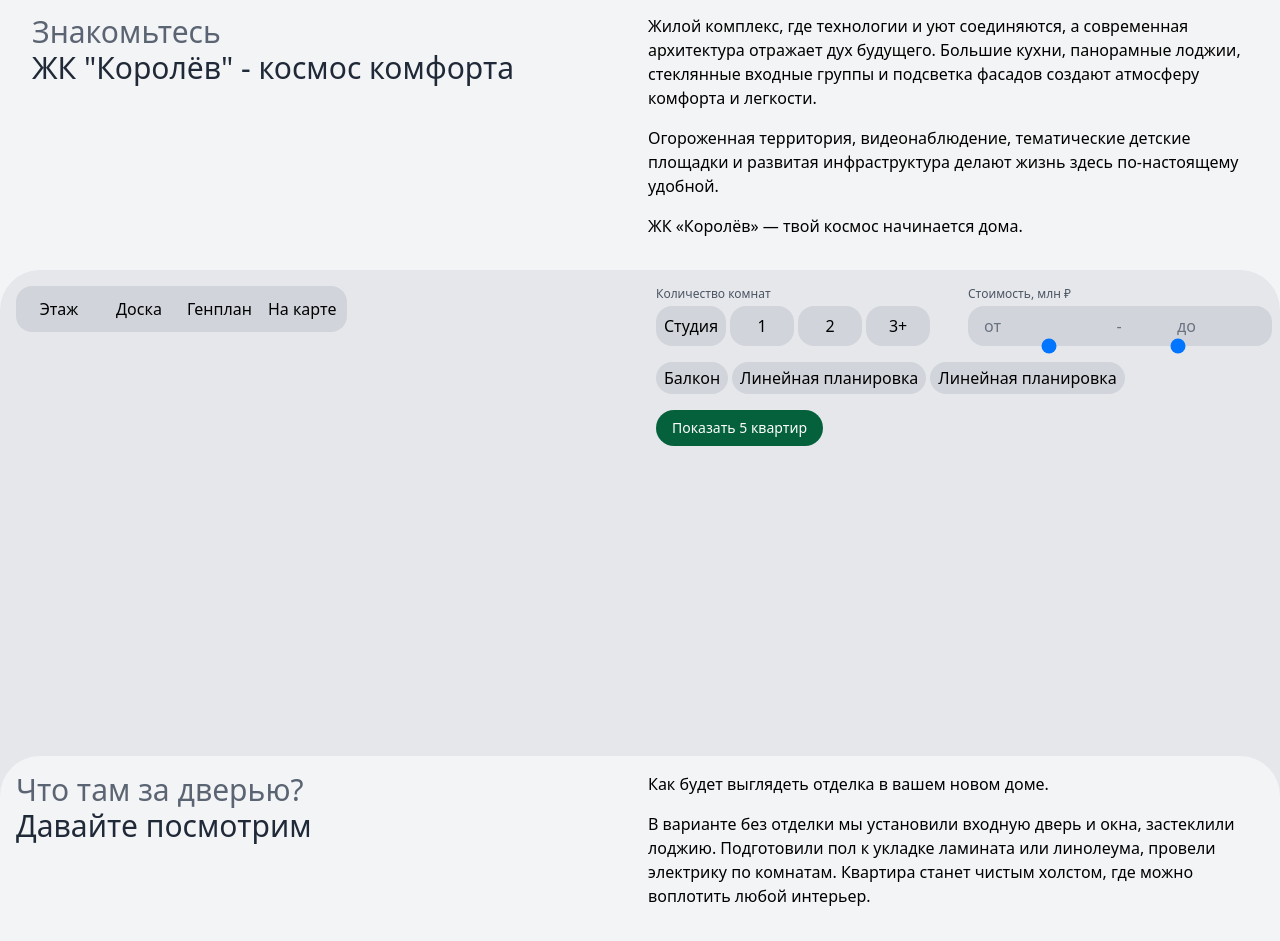
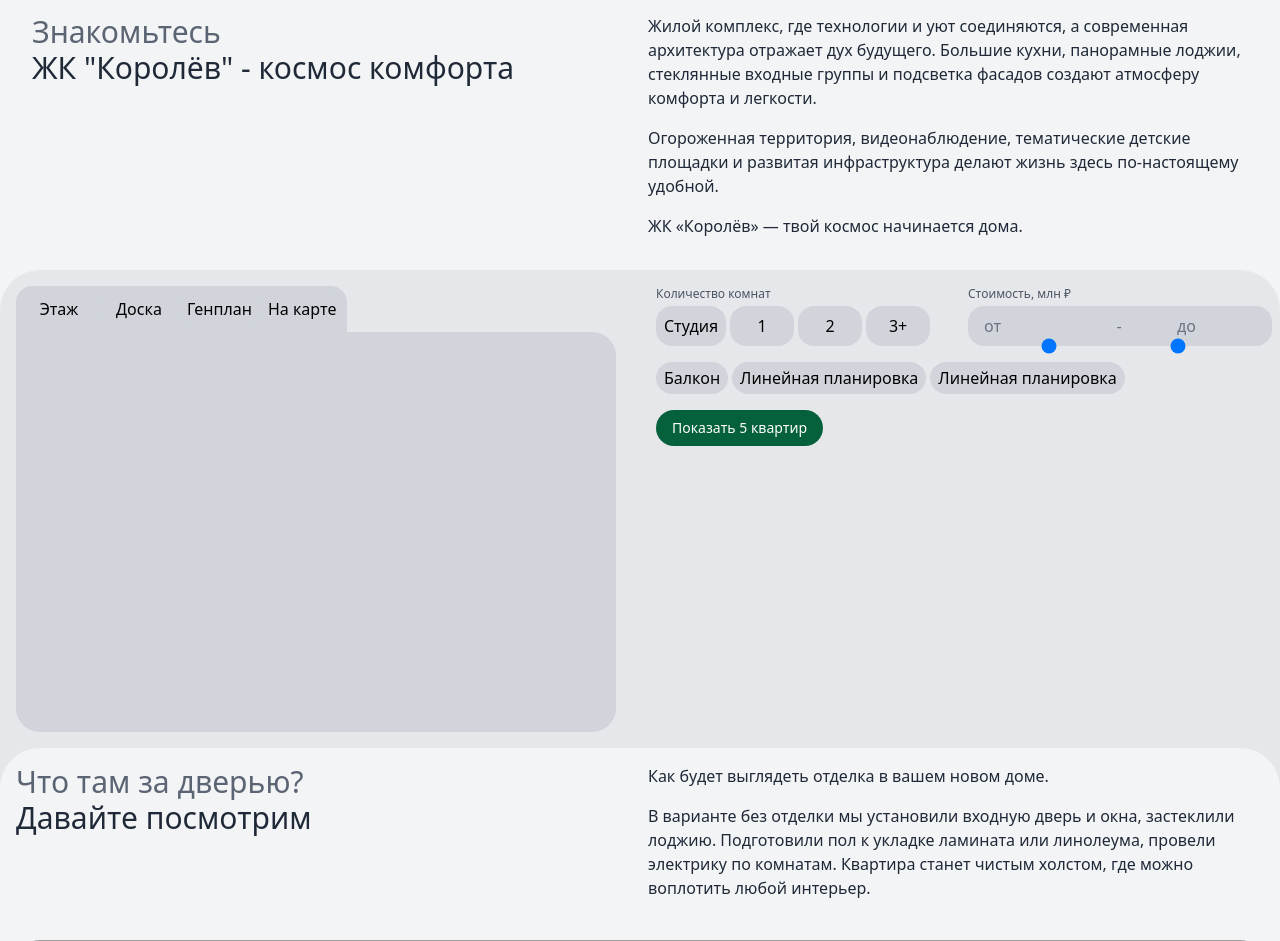
Before and after one commit to cyberfantom2000/selstroy, a Python web app: template frontend/templates/pages/project.html in a window 1280 px wide. Shown: the part 534-1475 px from the top of the page. Run offline with Jinja, Linux system fonts and the light colour scheme; the template is opened without the code that fills it, so the values that code supplies are empty; style sheets or scripts are compiled from the project's sources; grey boxes are pictures that could not be loaded.

Commit message:
add flats page, added dark mode for project page

```diff
--- a/frontend/templates/pages/project.html
+++ b/frontend/templates/pages/project.html
@@ -10,10 +10,10 @@
 
             <div class="grid grid-cols-1 lg:grid-cols-2 p-4 gap-4">
                 <div class="flex flex-1 flex-col">
-                    <h2 class="text-3xl font-medium text-gray-550">Знакомьтесь</h2>
-                    <h2 class="text-3xl font-medium text-gray-800">ЖК "Королёв" - космос комфорта</h2>
+                    <h2 class="text-3xl font-medium text-gray-550 dark:text-gray-400">Знакомьтесь</h2>
+                    <h2 class="text-3xl font-medium text-gray-800 dark:text-gray-300">ЖК "Королёв" - космос комфорта</h2>
                 </div>
-                <div class="flex flex-1 flex-col gap-4">
+                <div class="flex flex-1 flex-col gap-4 text-gray-800 dark:text-gray-400">
                     <p>
                         Жилой комплекс, где технологии и уют соединяются, а современная архитектура отражает дух будущего. Большие кухни,
                         панорамные лоджии, стеклянные входные группы и подсветка фасадов создают атмосферу комфорта и легкости.
@@ -29,83 +29,83 @@
             </div>
         </div>
 
-        <div class="rounded-t-[2.5rem] bg-gray-200">
+        <div class="rounded-t-[2.5rem] bg-gray-200 dark:bg-gray-800">
             <div class="max-w-xl md:max-w-4xl lg:max-w-7xl mx-auto">
                 <div class="grid grid-cols-1 md:grid-cols-2 gap-4">
-                    <div class="flex flex-1 flex-col items-center justify-center p-4 gap-2">
+                    <div class="flex flex-1 flex-col items-center justify-center p-4">
                         <div class="flex w-full justify-start">
-                            <div class="flex flex-row flex-wrap bg-gray-300 rounded-2xl p-[3px]">
+                            <div class="flex flex-row flex-wrap bg-gray-300 dark:bg-gray-600 rounded-2xl rounded-br-none rounded-bl-none p-[3px]">
                                 <label class="inline-flex items-center cursor-pointer">
                                     <input type="checkbox" class="peer hidden" />
-                                    <div class="min-w-20 flex items-center justify-center rounded-2xl p-2 bg-gray-300 hover:bg-primary-500 transition peer-checked:bg-primary-500 text-black hover:text-gray-200 peer-checked:text-gray-200">
+                                    <div class="min-w-20 flex items-center justify-center rounded-2xl p-2 bg-gray-300 dark:bg-gray-600 hover:bg-primary-500 transition peer-checked:bg-primary-500 text-black dark:text-gray-300 hover:text-gray-200 peer-checked:text-gray-200">
                                         <span>Этаж</span>
                                     </div>
                                 </label>
                                 <label class="inline-flex items-center cursor-pointer">
                                     <input type="checkbox" class="peer hidden" />
-                                    <div class="min-w-20 flex items-center justify-center rounded-2xl p-2 bg-gray-300 hover:bg-primary-500 transition peer-checked:bg-primary-500 text-black hover:text-gray-200 peer-checked:text-gray-200">
+                                    <div class="min-w-20 flex items-center justify-center rounded-2xl p-2 bg-gray-300 dark:bg-gray-600 hover:bg-primary-500 transition peer-checked:bg-primary-500 text-black dark:text-gray-300 hover:text-gray-200 peer-checked:text-gray-200">
                                         <span>Доска</span>
                                     </div>
                                 </label>
                                 <label class="inline-flex items-center cursor-pointer">
                                     <input type="checkbox" class="peer hidden" />
-                                    <div class="min-w-20 flex items-center justify-center rounded-2xl p-2 bg-gray-300 hover:bg-primary-500 transition peer-checked:bg-primary-500 text-black hover:text-gray-200 peer-checked:text-gray-200">
+                                    <div class="min-w-20 flex items-center justify-center rounded-2xl p-2 bg-gray-300 dark:bg-gray-600 hover:bg-primary-500 transition peer-checked:bg-primary-500 text-black dark:text-gray-300 hover:text-gray-200 peer-checked:text-gray-200">
                                         <span>Генплан</span>
                                     </div>
                                 </label>
                                 <label class="inline-flex items-center cursor-pointer">
                                     <input type="checkbox" class="peer hidden" />
-                                    <div class="min-w-20 flex items-center justify-center rounded-2xl p-2 bg-gray-300 hover:bg-primary-500 transition peer-checked:bg-primary-500 text-black hover:text-gray-200 peer-checked:text-gray-200">
+                                    <div class="min-w-20 flex items-center justify-center rounded-2xl p-2 bg-gray-300 dark:bg-gray-600 hover:bg-primary-500 transition peer-checked:bg-primary-500 text-black dark:text-gray-300 hover:text-gray-200 peer-checked:text-gray-200">
                                         <span>На карте</span>
                                     </div>
                                 </label>
                             </div>
                         </div>
 
-                        <div class="flex w-full min-h-[300px] md:min-h-[400px]">
-                            <svg class="w-full text-black">
+                        <div class="flex w-full min-h-[300px] md:min-h-[400px] bg-gray-300 dark:bg-gray-600 rounded-3xl rounded-tl-none p-2">
+                            <svg class="w-full text-black ">
                                 <use href="/static/svg/korolev-floor.svg#img"></use>
                             </svg>
                         </div>
 
-                        <div class="flex w-full min-h-[300px] md:min-h-[400px] hidden">
+                        <div class="flex w-full min-h-[300px] md:min-h-[400px] bg-gray-300 dark:bg-gray-600 rounded-3xl rounded-tl-none p-2 hidden">
                             {% include 'components/dynamic-image.html' %}
                         </div>
 
-                        <div class="flex w-full min-h-[300px] md:min-h-[400px] hidden">
+                        <div class="flex w-full min-h-[300px] md:min-h-[400px] bg-gray-300 dark:bg-gray-600 rounded-3xl rounded-tl-none p-2 hidden">
                             {% include 'components/dynamic-image.html' %}
                         </div>
 
-                        <div class="flex w-full min-h-[300px] md:min-h-[400px] hidden">
+                        <div class="flex w-full min-h-[300px] md:min-h-[400px] bg-gray-300 dark:bg-gray-600 rounded-3xl rounded-tl-none p-2 hidden">
                             <iframe class="rounded-xl w-full h-full" src="https://yandex.ru/map-widget/v1/?um=constructor%3A067d714827d96e0f2fb3e273d50251a07fd3f7f8620f798f09126cba41ed185c&amp;source=constructor" frameborder="0"></iframe>
                         </div>
                     </div>
                     <div class="flex flex-1 flex-col gap-4 py-4 px-2">
                         <div class="flex flex-col lg:flex-row gap-2">
                             <div class="flex flex-col gap-1 w-full">
-                                <span class="text-xs text-gray-600">Количество комнат</span>
+                                <span class="text-xs text-gray-600 dark:text-gray-500">Количество комнат</span>
                                 <div class="flex flex-row flex-wrap gap-1">
                                     <label class="inline-flex items-center cursor-pointer">
                                         <input type="checkbox" class="peer hidden" />
-                                        <div class="min-w-16 flex items-center justify-center rounded-2xl p-2 bg-gray-300 hover:bg-primary-500 transition peer-checked:bg-primary-500 text-black hover:text-gray-200 peer-checked:text-gray-200">
+                                        <div class="min-w-16 flex items-center justify-center rounded-2xl p-2 bg-gray-300 dark:bg-gray-600 hover:bg-primary-500 transition peer-checked:bg-primary-500 text-black dark:text-gray-300 hover:text-gray-200 peer-checked:text-gray-200">
                                             <span>Студия</span>
                                         </div>
                                     </label>
                                     <label class="inline-flex items-center cursor-pointer">
                                         <input type="checkbox" class="peer hidden" />
-                                        <div class="min-w-16 flex items-center justify-center rounded-2xl p-2 bg-gray-300 hover:bg-primary-500 transition peer-checked:bg-primary-500 text-black hover:text-gray-200 peer-checked:text-gray-200">
+                                        <div class="min-w-16 flex items-center justify-center rounded-2xl p-2 bg-gray-300 dark:bg-gray-600 hover:bg-primary-500 transition peer-checked:bg-primary-500 text-black dark:text-gray-300 hover:text-gray-200 peer-checked:text-gray-200">
                                             <span>1</span>
                                         </div>
                                     </label>
                                     <label class="inline-flex items-center cursor-pointer">
                                         <input type="checkbox" class="peer hidden" />
-                                        <div class="min-w-16 flex items-center justify-center rounded-2xl p-2 bg-gray-300 hover:bg-primary-500 transition peer-checked:bg-primary-500 text-black hover:text-gray-200 peer-checked:text-gray-200">
+                                        <div class="min-w-16 flex items-center justify-center rounded-2xl p-2 bg-gray-300 dark:bg-gray-600 hover:bg-primary-500 transition peer-checked:bg-primary-500 text-black dark:text-gray-300 hover:text-gray-200 peer-checked:text-gray-200">
                                             <span>2</span>
                                         </div>
                                     </label>
                                     <label class="inline-flex items-center cursor-pointer">
                                         <input type="checkbox" class="peer hidden" />
-                                        <div class="min-w-16 flex items-center justify-center rounded-2xl p-2 bg-gray-300 hover:bg-primary-500 transition peer-checked:bg-primary-500 text-black hover:text-gray-200 peer-checked:text-gray-200">
+                                        <div class="min-w-16 flex items-center justify-center rounded-2xl p-2 bg-gray-300 dark:bg-gray-600 hover:bg-primary-500 transition peer-checked:bg-primary-500 text-black dark:text-gray-300 hover:text-gray-200 peer-checked:text-gray-200">
                                             <span>3+</span>
                                         </div>
                                     </label>
@@ -113,17 +113,17 @@
                             </div>
 
                             <div class="relative flex flex-col gap-1 w-full">
-                                <span class="text-xs text-gray-600">Стоимость, млн ₽</span>
-                                <div class="relative flex flex-col bg-gray-300 rounded-2xl gap-2 p-2">
+                                <span class="text-xs text-gray-600 dark:text-gray-500">Стоимость, млн ₽</span>
+                                <div class="relative flex flex-col bg-gray-300 dark:bg-gray-600 rounded-2xl gap-2 p-2">
                                     <div class="flex items-center justify-between gap-2 px-2">
                                         <div class="flex items-center gap-1">
-                                            <span class="text-gray-500">от</span>
-                                            <input type="number" class="w-14 outline-none bg-transparent no-spin">
+                                            <span class="text-gray-500 dark:text-gray-400">от</span>
+                                            <input type="number" class="w-14 outline-none bg-transparent no-spin text-black dark:text-gray-300">
                                         </div>
-                                        <span class="text-gray-500">-</span>
+                                        <span class="text-gray-500 dark:text-gray-400">-</span>
                                         <div class="flex items-center gap-1">
-                                            <span class="text-gray-500">до</span>
-                                            <input type="number" class="w-14 outline-none bg-transparent no-spin ">
+                                            <span class="text-gray-500 dark:text-gray-400">до</span>
+                                            <input type="number" class="w-14 outline-none bg-transparent no-spin text-black dark:text-gray-300">
                                         </div>
                                     </div>
                                     <div class="absolute -bottom-2 flex flex-row px-2">
@@ -137,19 +137,19 @@
                         <div class="flex flex-row flex-wrap gap-1">
                             <label class="inline-flex items-center cursor-pointer">
                                 <input type="checkbox" class="peer hidden" />
-                                <div class="min-w-16 flex items-center justify-center rounded-2xl py-1 px-2 bg-gray-300 hover:bg-primary-500 transition peer-checked:bg-primary-500 text-black hover:text-gray-200 peer-checked:text-gray-200">
+                                <div class="min-w-16 flex items-center justify-center rounded-2xl py-1 px-2 bg-gray-300 dark:bg-gray-600 hover:bg-primary-500 transition peer-checked:bg-primary-500 text-black dark:text-gray-300 hover:text-gray-200 peer-checked:text-gray-200">
                                     <span>Балкон</span>
                                 </div>
                             </label>
                             <label class="inline-flex items-center cursor-pointer">
                                 <input type="checkbox" class="peer hidden" />
-                                <div class="min-w-16 flex items-center justify-center rounded-2xl py-1 px-2 bg-gray-300 hover:bg-primary-500 transition peer-checked:bg-primary-500 text-black hover:text-gray-200 peer-checked:text-gray-200">
+                                <div class="min-w-16 flex items-center justify-center rounded-2xl py-1 px-2 bg-gray-300 dark:bg-gray-600 hover:bg-primary-500 transition peer-checked:bg-primary-500 text-black dark:text-gray-300 hover:text-gray-200 peer-checked:text-gray-200">
                                     <span>Линейная планировка</span>
                                 </div>
                             </label>
                             <label class="inline-flex items-center cursor-pointer">
                                 <input type="checkbox" class="peer hidden" />
-                                <div class="min-w-16 flex items-center justify-center rounded-2xl py-1 px-2 bg-gray-300 hover:bg-primary-500 transition peer-checked:bg-primary-500 text-black hover:text-gray-200 peer-checked:text-gray-200">
+                                <div class="min-w-16 flex items-center justify-center rounded-2xl py-1 px-2 bg-gray-300 dark:bg-gray-600 hover:bg-primary-500 transition peer-checked:bg-primary-500 text-black dark:text-gray-300 hover:text-gray-200 peer-checked:text-gray-200">
                                     <span>Линейная планировка</span>
                                 </div>
                             </label>
@@ -162,15 +162,15 @@
             </div>
         </div>
 
-        <div class="bg-gray-200">
-            <div class="rounded-t-[2.5rem] bg-gray-100">
+        <div class="bg-gray-200 dark:bg-gray-800">
+            <div class="rounded-t-[2.5rem] bg-gray-100 dark:bg-gray-840">
                 <div class="flex flex-col gap-2 max-w-xl md:max-w-4xl lg:max-w-7xl mx-auto">
                     <div class="grid grid-cols-1 lg:grid-cols-2 p-4 gap-4">
                         <div class="flex flex-1 flex-col">
-                            <h2 class="text-3xl font-medium text-gray-550">Что там за дверью?</h2>
-                            <h2 class="text-3xl font-medium text-gray-800">Давайте посмотрим</h2>
+                            <h2 class="text-3xl font-medium text-gray-550 dark:text-gray-400">Что там за дверью?</h2>
+                            <h2 class="text-3xl font-medium text-gray-800 dark:text-gray-300">Давайте посмотрим</h2>
                         </div>
-                        <div class="flex flex-1 flex-col gap-4">
+                        <div class="flex flex-1 flex-col gap-4 text-gray-800 dark:text-gray-400">
                             <p>
                                 Как будет выглядеть отделка в вашем новом доме.
                             </p>
@@ -185,10 +185,10 @@
 
                     <div class="grid grid-cols-1 lg:grid-cols-2 p-4 gap-4">
                         <div class="flex flex-1 flex-col">
-                            <h2 class="text-3xl font-medium text-gray-550">Благоустройство</h2>
-                            <h2 class="text-3xl font-medium text-gray-800">Размеренная жизнь в спальном районе</h2>
+                            <h2 class="text-3xl font-medium text-gray-550 dark:text-gray-400">Благоустройство</h2>
+                            <h2 class="text-3xl font-medium text-gray-800 dark:text-gray-300">Размеренная жизнь в спальном районе</h2>
                         </div>
-                        <div class="flex flex-1 flex-col gap-4">
+                        <div class="flex flex-1 flex-col gap-4 text-gray-800 dark:text-gray-400">
                             <p>
                                 Мы ценим приватность резидентов ЖК «Королёв» и их гостей, поэтому дворовая территория будет огорожена,
                                 а входные группы снабжены умными домофонами — безопасность и удобство без посторонних.
@@ -205,10 +205,10 @@
 
                     <div class="grid grid-cols-1 lg:grid-cols-2 p-4 gap-4">
                         <div class="flex flex-1 flex-col">
-                            <h2 class="text-3xl font-medium text-gray-550">Траспортная доступность</h2>
-                            <h2 class="text-3xl font-medium text-gray-800">До любой локации удобно и быстро</h2>
+                            <h2 class="text-3xl font-medium text-gray-550 dark:text-gray-400">Траспортная доступность</h2>
+                            <h2 class="text-3xl font-medium text-gray-800 dark:text-gray-300">До любой локации удобно и быстро</h2>
                         </div>
-                        <div class="flex flex-1 flex-col gap-4">
+                        <div class="flex flex-1 flex-col gap-4 text-gray-800 dark:text-gray-400">
                             <p>
                                 Куда бы вы ни запланировали отправиться, ЖК «Королёв» — это идеальное начало маршрута.
                                 Рядом главные улицы, Большая-Московская и Большая Санкт-Петербургская, которые доведут вас до театров,
@@ -228,34 +228,34 @@
 
         </div>
 
-        <div class="rounded-t-[2.5rem] bg-gray-200">
+        <div class="rounded-t-[2.5rem] bg-gray-200 dark:bg-gray-800">
             <div class="flex flex-col gap-2 max-w-xl md:max-w-4xl lg:max-w-7xl mx-auto p-4">
                 <div class="flex w-full py-2">
-                    <h2 class="text-3xl font-medium text-gray-800">Выбирите квартиру</h2>
+                    <h2 class="text-3xl font-medium text-gray-800 dark:text-gray-300">Выбирите квартиру</h2>
                 </div>
                 <div class="w-full">
                     <div class="flex flex-row flex-wrap gap-1">
                         <label class="inline-flex items-center cursor-pointer">
                             <input type="checkbox" class="peer hidden" />
-                            <div class="min-w-16 flex items-center justify-center rounded-2xl p-2 bg-gray-300 hover:bg-primary-500 transition peer-checked:bg-primary-500 text-black hover:text-gray-200 peer-checked:text-gray-200">
+                            <div class="min-w-16 flex items-center justify-center rounded-2xl py-1 px-2 bg-gray-300 dark:bg-gray-600 hover:bg-primary-500 transition peer-checked:bg-primary-500 text-black dark:text-gray-300 hover:text-gray-200 peer-checked:text-gray-200">
                                 <span>Студия</span>
                             </div>
                         </label>
                         <label class="inline-flex items-center cursor-pointer">
                             <input type="checkbox" class="peer hidden" />
-                            <div class="min-w-16 flex items-center justify-center rounded-2xl p-2 bg-gray-300 hover:bg-primary-500 transition peer-checked:bg-primary-500 text-black hover:text-gray-200 peer-checked:text-gray-200">
+                            <div class="min-w-16 flex items-center justify-center rounded-2xl py-1 px-2 bg-gray-300 dark:bg-gray-600 hover:bg-primary-500 transition peer-checked:bg-primary-500 text-black dark:text-gray-300 hover:text-gray-200 peer-checked:text-gray-200">
                                 <span>1</span>
                             </div>
                         </label>
                         <label class="inline-flex items-center cursor-pointer">
                             <input type="checkbox" class="peer hidden" />
-                            <div class="min-w-16 flex items-center justify-center rounded-2xl p-2 bg-gray-300 hover:bg-primary-500 transition peer-checked:bg-primary-500 text-black hover:text-gray-200 peer-checked:text-gray-200">
+                            <div class="min-w-16 flex items-center justify-center rounded-2xl py-1 px-2 bg-gray-300 dark:bg-gray-600 hover:bg-primary-500 transition peer-checked:bg-primary-500 text-black dark:text-gray-300 hover:text-gray-200 peer-checked:text-gray-200">
                                 <span>2</span>
                             </div>
                         </label>
                         <label class="inline-flex items-center cursor-pointer">
                             <input type="checkbox" class="peer hidden" />
-                            <div class="min-w-16 flex items-center justify-center rounded-2xl p-2 bg-gray-300 hover:bg-primary-500 transition peer-checked:bg-primary-500 text-black hover:text-gray-200 peer-checked:text-gray-200">
+                            <div class="min-w-16 flex items-center justify-center rounded-2xl py-1 px-2 bg-gray-300 dark:bg-gray-600 hover:bg-primary-500 transition peer-checked:bg-primary-500 text-black dark:text-gray-300 hover:text-gray-200 peer-checked:text-gray-200">
                                 <span>3+</span>
                             </div>
                         </label>
```
Also changed, not shown: backend/views/mainview.py (+7 -0 lines), frontend/templates/pages/apartment.html (added, +14 -0 lines).
